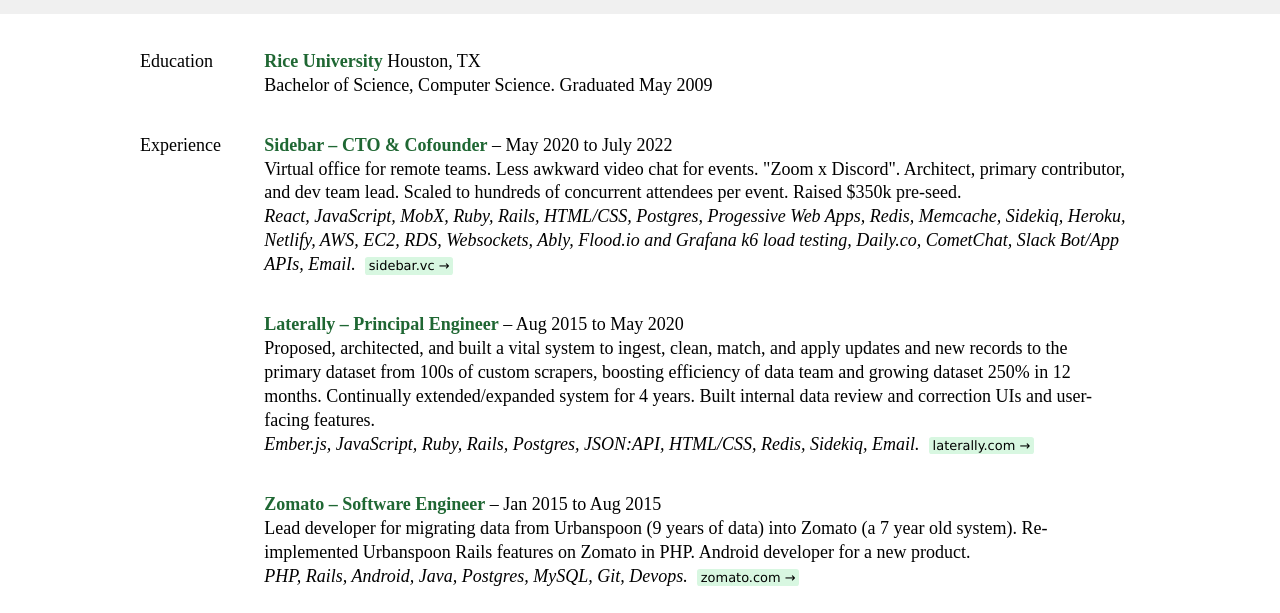
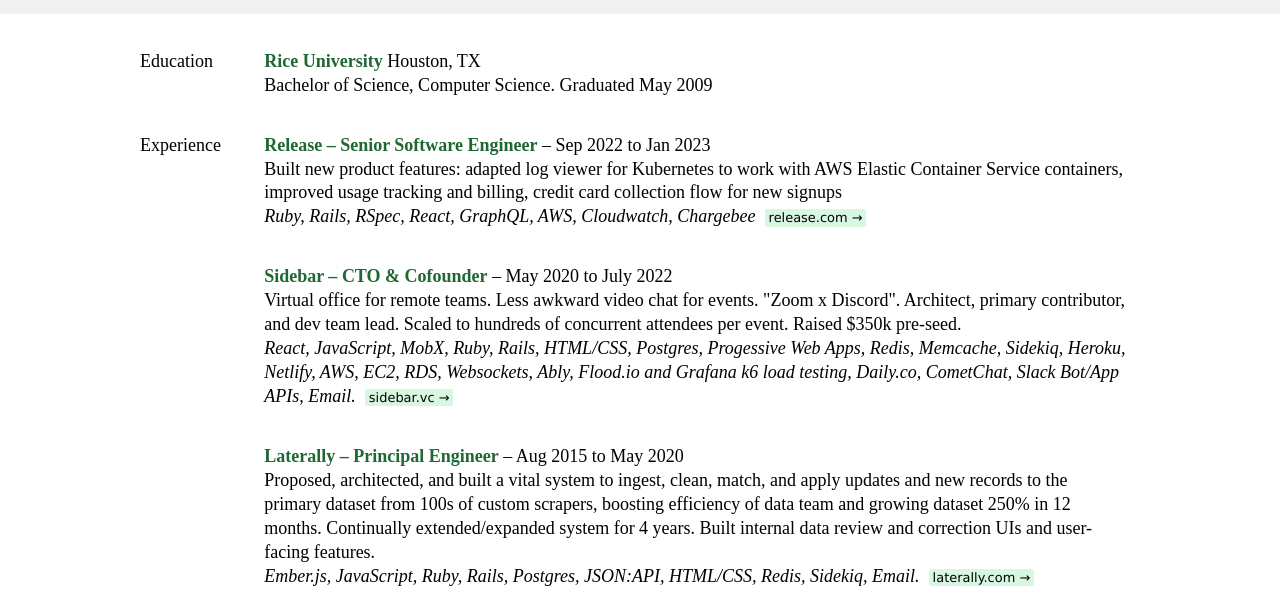
Before and after one commit to justinfaulkner/justinfaulkner.com, a plain HTML site: page index.html in a window 1280 px wide. Shown: the part 167-780 px from the top of the page. Drawn offline with Linux system fonts and the light colour scheme.

Commit message:
added release

```diff
--- a/index.html
+++ b/index.html
@@ -50,6 +50,33 @@
 
           <dt>Experience</dt>
           <dd>
+            <div class="clickable entry">
+              <div>
+                <strong>Release – <em>Senior Software Engineer</em></strong> –
+                Sep 2022 to Jan 2023
+              </div>
+              <div>
+                Built new product features: adapted log viewer for Kubernetes to
+                work with AWS Elastic Container Service containers, improved
+                usage tracking and billing, credit card collection flow for new
+                signups
+              </div>
+              <div class="project-tools">
+                <span class="list">
+                  Ruby, Rails, RSpec, React, GraphQL, AWS, Cloudwatch, Chargebee
+                </span>
+
+                <a
+                  href="https://release.com"
+                  target="_blank"
+                  rel="noopener noreferrer"
+                >
+                  <div class="more">
+                    release.com <span class="non-print">→</span>
+                  </div>
+                </a>
+              </div>
+            </div>
             <div class="clickable entry">
               <div>
                 <strong>Sidebar – <em>CTO & Cofounder</em></strong> – May 2020
```
